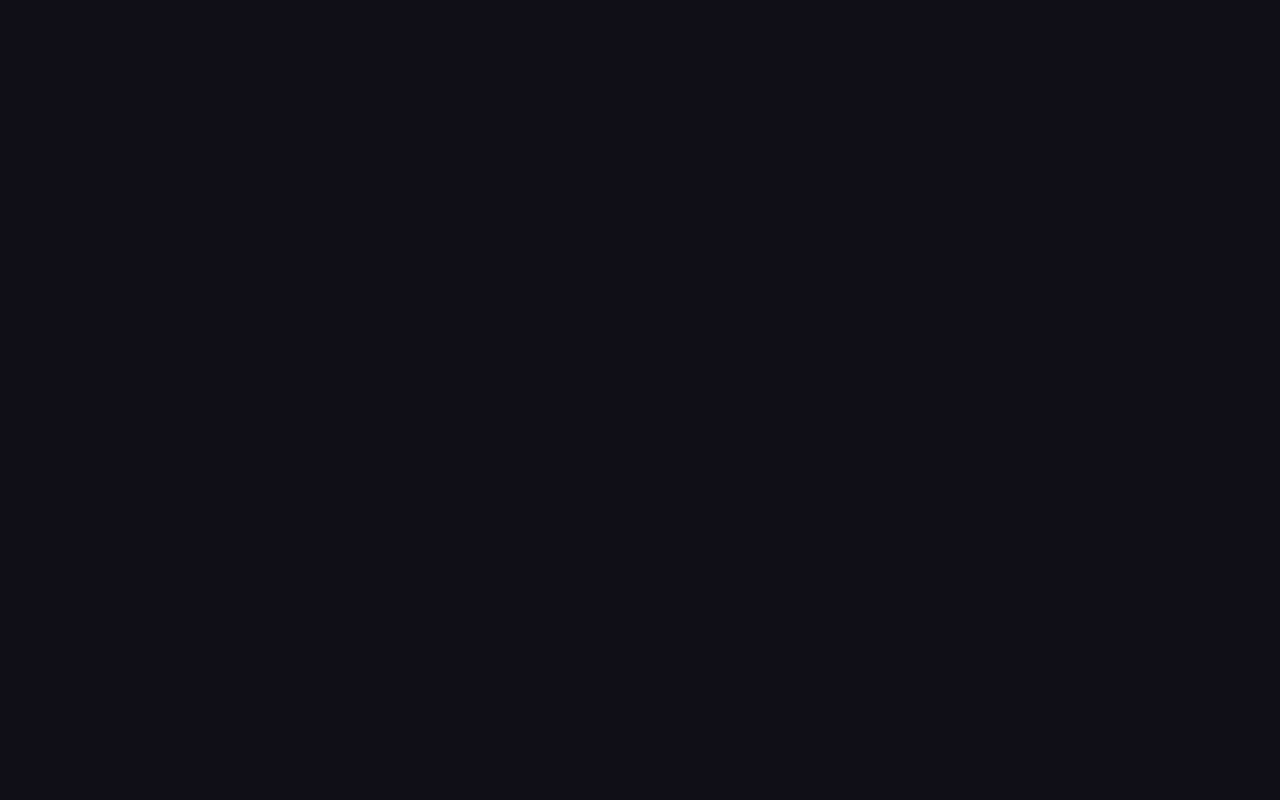
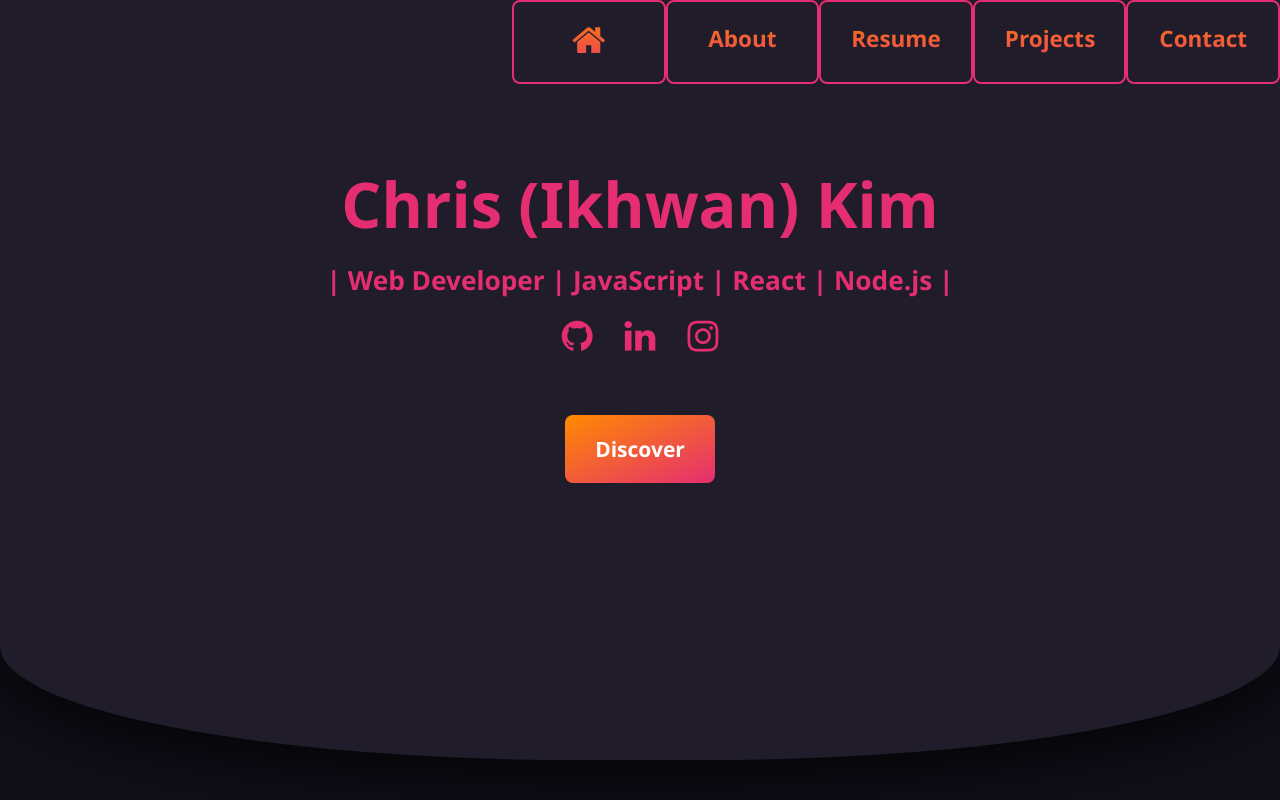
Before and after one commit to ikim1991/portfolio, a React (Create React App) app: page /#/ in a window 1280 px wide. Built offline with nearby package versions, Linux system fonts and the light colour scheme.

Commit message:
Implementing HashRouter

```diff
--- a/package.json
+++ b/package.json
@@ -1,6 +1,6 @@
 {
   "name": "portfolio",
-  "homepage": "https://ikim1991.github.io/portfolio",
+  "homepage": "https://ikim1991.github.io/portfolio/",
   "version": "0.1.0",
   "private": true,
   "dependencies": {
--- a/src/components/NavButton.js
+++ b/src/components/NavButton.js
@@ -4,7 +4,7 @@ import { Link } from 'react-router-dom';
 class NavButton extends React.Component{
   render(){
     return(
-      <Link className="NavButton" to={`/${this.props.title.toLowerCase() === "home" ? "portfolio" : this.props.title.toLowerCase()}`} type="button">{this.props.title === "Home" ? <i className="fa fa-home w3-xxlarge"></i> : this.props.title}</Link>
+      <Link className="NavButton" to={`/${this.props.title.toLowerCase() === "home" ? "" : this.props.title.toLowerCase()}`} type="button">{this.props.title === "Home" ? <i className="fa fa-home w3-xxlarge"></i> : this.props.title}</Link>
     )
   }
 }
--- a/src/containers/App.js
+++ b/src/containers/App.js
@@ -4,7 +4,7 @@ import About from './About';
 import Resume from './Resume';
 import Projects from './Projects';
 import Contact from './Contact';
-import { Route } from 'react-router-dom';
+import { Route, Switch } from 'react-router-dom';
 
 function App() {
 
@@ -12,11 +12,13 @@ function App() {
 
   return (
     <div className="App">
-      <Route path="/portfolio" render={()=> <Title buttons={buttons} />}/>
-      <Route path="/about" render={()=> <About buttons={buttons} />}/>
-      <Route path="/resume" render={()=> <Resume buttons={buttons} />}/>
-      <Route path="/projects" render={()=> <Projects buttons={buttons} />}/>
-      <Route path="/contact" render={()=> <Contact buttons={buttons} />}/>
+      <Switch>
+        <Route exact path="/" render={()=> <Title buttons={buttons} />}/>
+        <Route exact path="/about" render={()=> <About buttons={buttons} />}/>
+        <Route exact path="/resume" render={()=> <Resume buttons={buttons} />}/>
+        <Route exact path="/projects" render={()=> <Projects buttons={buttons} />}/>
+        <Route exact path="/contact" render={()=> <Contact buttons={buttons} />}/>
+      </Switch>
     </div>
   );
 }
--- a/src/index.js
+++ b/src/index.js
@@ -1,12 +1,14 @@
 import React from 'react';
 import ReactDOM from 'react-dom';
-import { BrowserRouter } from 'react-router-dom';
+import { HashRouter } from 'react-router-dom';
 import './index.css';
 import App from './containers/App';
 
 ReactDOM.render(
   <React.StrictMode>
-    <BrowserRouter><App /></BrowserRouter>
+    <HashRouter>
+      <App/>
+    </HashRouter>
   </React.StrictMode>,
   document.getElementById('root')
 );
```
